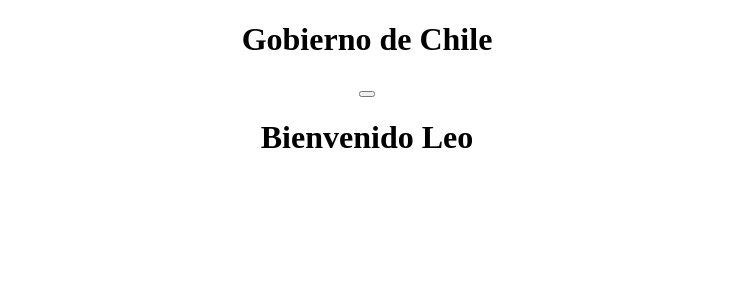
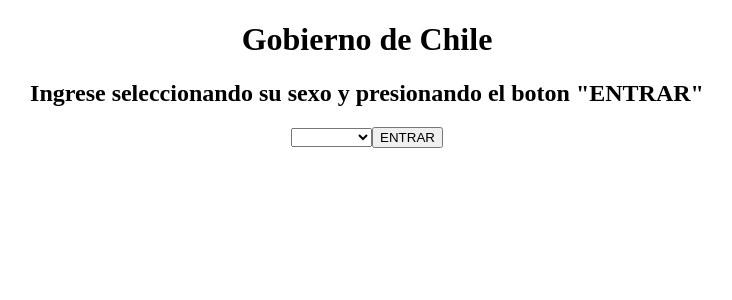
Before and after one commit to NicolasGajardo/EncuestaProject, an Angular app: page / in a window 1280 px wide. Shown: the top 300 px of the page, without its empty margins (273-1005 px from the left). Built offline with nearby package versions, Linux system fonts and the light colour scheme.

Commit message:
Se remueven componentes para agilizar el desarrollo de la app

```diff
--- a/src/app/app.component.html
+++ b/src/app/app.component.html
@@ -2,9 +2,13 @@
   <h1>
     {{title}}
   </h1>
-  <!-- TODO: Hacer botoncito para mostrar el componente -->
-  <button onclick="encuesta.myFunction(); isEncuestaVisible=true;"></button>
-
-  <encuesta-root #encuesta [isVisible]="isEncuestaVisible"></encuesta-root>
-
+  <div *ngIf="showSexLogin">
+    <h2>Ingrese seleccionando su sexo y presionando el boton "ENTRAR"</h2>
+    <select>
+      <option></option>
+      <option value="H">HOMBRE</option>
+      <option value="M">MUJER</option>
+    </select>
+    <button (click)="login()">ENTRAR</button>
+  </div>
 </div>
--- a/src/app/app.component.ts
+++ b/src/app/app.component.ts
@@ -7,17 +7,8 @@
 })
 export class AppComponent {
   title = 'Gobierno de Chile';
-
-  isEncuestaVisible:boolean = false;
-
-  myFunction(): void {
-   //show box msg
-   this.isEncuestaVisible = true;
-   //wait 3 Seconds and hide
-   setTimeout(function() {
-       this.isEncuestaVisible = false;
-       console.log(this.isEncuestaVisible);
-   }.bind(this), 3000);
-  }
-
+  showSexLogin = true;
+  protected login(): void {
+    this.showSexLogin = false;
+  };
 }
--- a/src/app/app.module.ts
+++ b/src/app/app.module.ts
@@ -2,13 +2,11 @@
 import { NgModule } from '@angular/core';
 
 import { AppComponent } from './app.component';
-import { EncuestaComponent } from './encuesta/encuesta.component';
 
 
 @NgModule({
   declarations: [
-    AppComponent,
-    EncuestaComponent
+    AppComponent
   ],
   imports: [
     BrowserModule
--- a/src/app/encuesta/encuesta.component.html
+++ /dev/null
@@ -1,5 +0,0 @@
-<div draggable="auto">
-  <h1>
-    Bienvenido {{nombre}}
-  </h1>
-</div>
--- a/src/app/encuesta/encuesta.component.ts
+++ /dev/null
@@ -1,32 +0,0 @@
-import { Component, Input, Output, OnInit, OnDestroy,OnChanges}
-from '@angular/core';
-
-@Component({
-  selector: 'encuesta-root',
-  templateUrl: './encuesta.component.html',
-  styleUrls: ['./encuesta.component.css']
-})
-export class EncuestaComponent implements OnInit {
-  public title: String = 'Encuesta';
-  public nombre: String = 'Leo';
-
-  @Input() isVisible: boolean = false;
-
-  constructor() { }
-
-  ngOnInit(): void{
-    console.log("INIT SUCCESSFUL!");
-    //this.isVisible = true;
-  }
-
-  myFunction(): void {
-   //show box msg
-   this.isVisible = true;
-   //wait 3 Seconds and hide
-   setTimeout(function() {
-       this.isVisible = false;
-       console.log(this.isVisible);
-   }.bind(this), 3000);
-  }
-
-}
```
Also changed, not shown: src/app/encuesta/encuesta.component.css (deleted).
